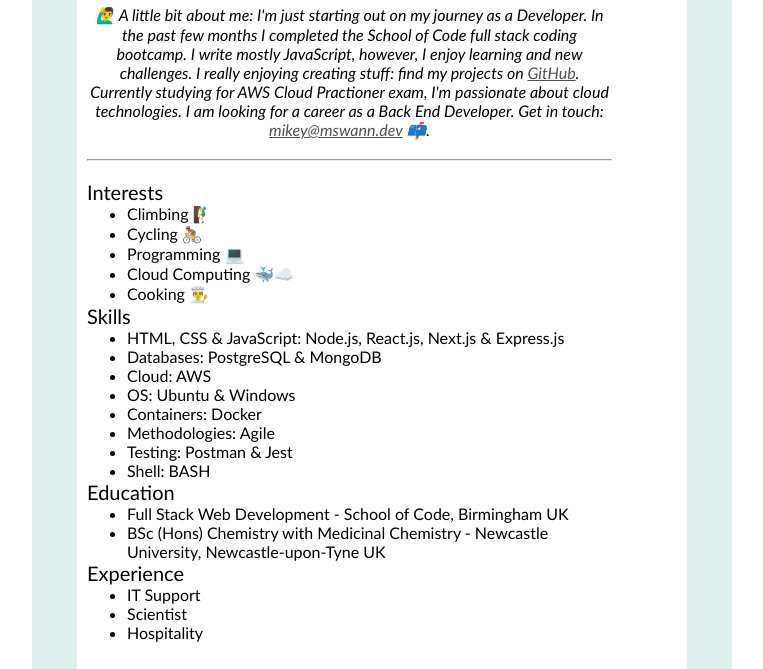
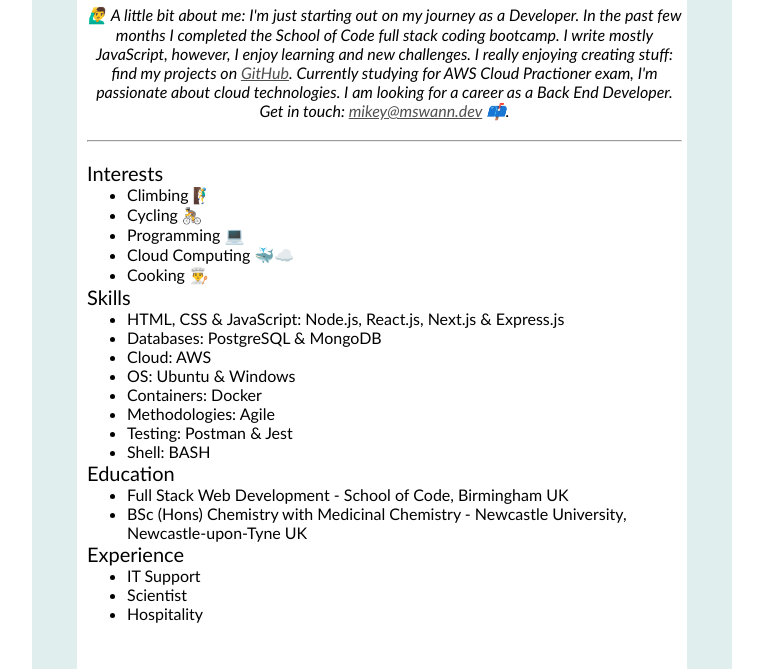
Before and after one commit to michaelfswann/cloud-resume-challenge, a plain HTML site: page resume.html in a window 1280 px wide. Shown: the part 128-797 px from the top of the page, without its empty margins (258-1021 px from the left). Drawn offline with Linux system fonts and the light colour scheme.

Commit message:
updated resume

```diff
--- a/resume.css
+++ b/resume.css
@@ -37,7 +37,7 @@ div {
 }
 
 .left {
-  height: 1000px;
+  height: 100%;
   width: 45px;
   background-color: #e0eeee;
   float: left;
@@ -45,7 +45,7 @@ div {
 }
 
 .right {
-  height: 1000px;
+  height: 100%;
   width: 45px;
   background-color: #e0eeee;
   float: right;
@@ -58,8 +58,8 @@ div {
   display: inline-block;
   margin-top: 6px;
   margin-left: 55px;
-  width: 75%;
-  height: 1000px;
+  width: 85%;
+  height: 90%;
 }
 
 p,
```
